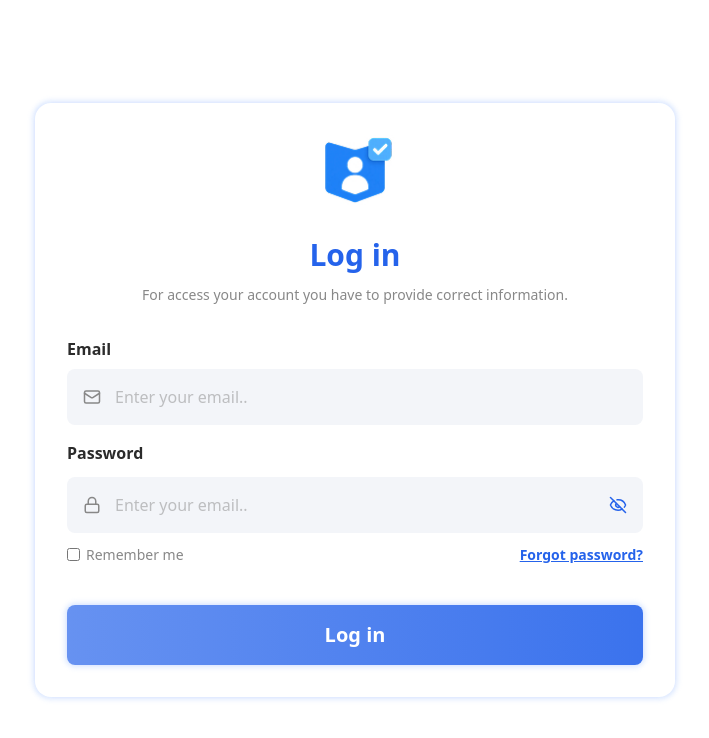
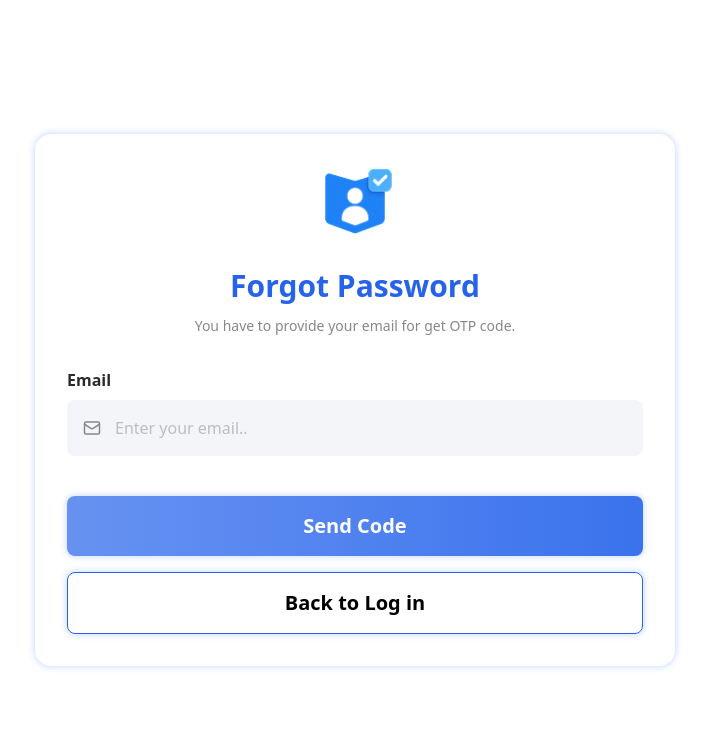
Before and after one commit to alaminislam34/hans-dashboard, a Next.js app: page /login in a window 1280 px wide. Both pictures are taken after a click on the button "Forgot password?". Shown: the top 738 px of the page, without its empty margins (285-994 px from the left). Built offline with nearby package versions, Linux system fonts and the light colour scheme.

Commit message:
added forgot password page

```diff
--- /dev/null
+++ b/src/app/(auth)/login/components/Forgot_password/ForgotPassword.jsx
@@ -0,0 +1,70 @@
+"use client";
+
+import { Shadow } from "@/app/components/common_class/Tailwind_common_className";
+import { Mail } from "lucide-react";
+import Image from "next/image";
+import { useState } from "react";
+
+export default function ForgotPassword({ setIsForgotPass }) {
+  const [showPass, setShowPass] = useState(false);
+  return (
+    <div
+      className={`max-w-160 w-full mx-auto my-8 p-8 rounded-2xl ${Shadow} space-y-6 md:space-y-8`}
+    >
+      <div className="flex items-center justify-center">
+        <Image
+          src={"/logos/logo.jpg"}
+          height={100}
+          width={200}
+          alt="Website Logo"
+          className="w-42.5 h-auto bg-cover object-cover"
+        />
+      </div>
+
+      <div className="space-y-3 text-center">
+        <h3
+          className={`text-xl md:text-2xl lg:text-3xl text-center text-primary font-bold`}
+        >
+          Forgot Password
+        </h3>
+        <p className="text-subTypo text-xs sm:text-sm">
+          You have to provide your email for get OTP code.
+        </p>
+      </div>
+
+      <form className="space-y-4">
+        {/* email */}
+        <div className="space-y-2">
+          <label className="font-semibold inline-block text-typo">Email</label>
+          <div className="relative">
+            <input
+              type="email"
+              placeholder="Enter your email.."
+              className="py-2 md:py-3 shadow-sm shadow-white focus:shadow-primary focus:outline-none lg:py-4 w-full pl-12 pr-6 rounded-lg bg-Gray text-subTypo"
+            />
+            <Mail
+              size={18}
+              className="absolute left-4 top-1/2 -translate-y-1/2 text-subTypo"
+            />
+          </div>
+        </div>
+
+        <br />
+        <button
+          type="submit"
+          className={`py-2 md:py-3 lg:py-4 w-full rounded-lg shadow-custom bg-linear-to-r from-primary/70 hover:from-primary/90 to-primary/90 hover:to-primary text-white text-lg md:text-xl font-bold cursor-pointer active:scale-98 transition-all ease-in-out duration-300`}
+        >
+          Send Code
+        </button>
+
+        <button
+          onClick={() => setIsForgotPass(false)}
+          type="button"
+          className={`py-2 md:py-3 lg:py-4 w-full rounded-lg shadow-custom border border-primary text-lg md:text-xl font-bold cursor-pointer active:scale-98 transition-all ease-in-out duration-300`}
+        >
+          Back to Log in
+        </button>
+      </form>
+    </div>
+  );
+}
--- /dev/null
+++ b/src/app/(auth)/login/components/Login.jsx
@@ -0,0 +1,103 @@
+"use client";
+
+import { Shadow } from "@/app/components/common_class/Tailwind_common_className";
+import { EyeOff } from "lucide-react";
+import { Eye } from "lucide-react";
+import { Lock } from "lucide-react";
+import { Mail } from "lucide-react";
+import Image from "next/image";
+import { useState } from "react";
+
+export default function Login({ setIsForgotPass }) {
+  const [showPass, setShowPass] = useState(false);
+  return (
+    <div
+      className={`max-w-160 w-full mx-auto my-8 p-8 rounded-2xl ${Shadow} space-y-6 md:space-y-8`}
+    >
+      <div className="flex items-center justify-center">
+        <Image
+          src={"/logos/logo.jpg"}
+          height={100}
+          width={200}
+          alt="Website Logo"
+          className="w-42.5 h-auto bg-cover object-cover"
+        />
+      </div>
+
+      <div className="space-y-3 text-center">
+        <h3
+          className={`text-xl md:text-2xl lg:text-3xl text-center text-primary font-bold`}
+        >
+          Log in
+        </h3>
+        <p className="text-subTypo text-xs sm:text-sm">
+          For access your account you have to provide correct information.
+        </p>
+      </div>
+
+      <form className="space-y-4">
+        {/* email */}
+        <div className="space-y-2">
+          <label className="font-semibold inline-block text-typo">Email</label>
+          <div className="relative">
+            <input
+              type="email"
+              placeholder="Enter your email.."
+              className="py-2 md:py-3 shadow-sm shadow-white focus:shadow-primary focus:outline-none lg:py-4 w-full pl-12 pr-6 rounded-lg bg-Gray text-subTypo"
+            />
+            <Mail
+              size={18}
+              className="absolute left-4 top-1/2 -translate-y-1/2 text-subTypo"
+            />
+          </div>
+        </div>
+
+        {/* password */}
+        <div className="space-y-3">
+          <label className="font-semibold inline-block text-typo">
+            Password
+          </label>
+          <div className="relative">
+            <input
+              type={showPass ? "text" : "password"}
+              placeholder="Enter your email.."
+              className="py-2 md:py-3 shadow-sm shadow-white focus:shadow-primary focus:outline-none lg:py-4 w-full px-12 rounded-lg bg-Gray text-subTypo"
+            />
+            <Lock
+              size={18}
+              className="absolute left-4 top-1/2 -translate-y-1/2 text-subTypo"
+            />
+
+            <span
+              onClick={() => setShowPass(!showPass)}
+              className="absolute right-4 top-1/2 -translate-y-1/2 text-primary"
+            >
+              {showPass ? <Eye size={18} /> : <EyeOff size={18} />}
+            </span>
+          </div>
+          <div className="flex items-center justify-between">
+            <label className="text-subTypo flex items-center flex-row gap-1.5 text-xs md:text-sm">
+              <input type="checkbox" className="accent-primary" />
+              <p>Remember me</p>
+            </label>
+            <button
+              onClick={() => setIsForgotPass(true)}
+              type="button"
+              className="text-primary underline text-xs md:text-sm font-bold cursor-pointer"
+            >
+              Forgot password?
+            </button>
+          </div>
+        </div>
+
+        <br />
+        <button
+          type="submit"
+          className={`py-2 md:py-3 lg:py-4 w-full rounded-lg shadow-custom bg-linear-to-r from-primary/70 hover:from-primary/90 to-primary/90 hover:to-primary text-white text-lg md:text-xl font-bold cursor-pointer active:scale-98 transition-all ease-in-out duration-300`}
+        >
+          Log in
+        </button>
+      </form>
+    </div>
+  );
+}
--- a/src/app/(auth)/login/page.jsx
+++ b/src/app/(auth)/login/page.jsx
@@ -1,106 +1,18 @@
 "use client";
 
-import { Shadow } from "@/app/components/common_class/Tailwind_common_className";
-import { EyeOff } from "lucide-react";
-import { Eye } from "lucide-react";
-import { Lock } from "lucide-react";
-import { Mail } from "lucide-react";
-import Image from "next/image";
-import { useState } from "react";
+import React, { useState } from "react";
+import ForgotPassword from "./components/Forgot_password/ForgotPassword";
+import Login from "./components/Login";
 
 export default function LoginPage() {
-  const [showPass, setShowPass] = useState(false);
+  const [isForgotPass, setIsForgotPass] = useState(false);
   return (
     <section className="min-h-screen max-w-360 mx-auto w-11/12 flex items-center justify-center ">
-      <div
-        className={`max-w-160 w-full mx-auto my-8 p-8 rounded-2xl ${Shadow} space-y-6 md:space-y-8`}
-      >
-        <div className="flex items-center justify-center">
-          <Image
-            src={"/logos/logo.jpg"}
-            height={100}
-            width={200}
-            alt="Website Logo"
-            className="w-42.5 h-auto bg-cover object-cover"
-          />
-        </div>
-
-        <div className="space-y-3 text-center">
-          <h3
-            className={`text-xl md:text-2xl lg:text-3xl text-center text-primary font-bold`}
-          >
-            Log in
-          </h3>
-          <p className="text-subTypo text-xs sm:text-sm">
-            For access your account you have to provide correct information.
-          </p>
-        </div>
-
-        <form className="space-y-4">
-          {/* email */}
-          <div className="space-y-2">
-            <label className="font-semibold inline-block text-typo">
-              Email
-            </label>
-            <div className="relative">
-              <input
-                type="email"
-                placeholder="Enter your email.."
-                className="py-2 md:py-3 shadow-sm shadow-white focus:shadow-primary focus:outline-none lg:py-4 w-full pl-12 pr-6 rounded-lg bg-Gray text-subTypo"
-              />
-              <Mail
-                size={18}
-                className="absolute left-4 top-1/2 -translate-y-1/2 text-subTypo"
-              />
-            </div>
-          </div>
-
-          {/* password */}
-          <div className="space-y-3">
-            <label className="font-semibold inline-block text-typo">
-              Password
-            </label>
-            <div className="relative">
-              <input
-                type={showPass ? "text" : "password"}
-                placeholder="Enter your email.."
-                className="py-2 md:py-3 shadow-sm shadow-white focus:shadow-primary focus:outline-none lg:py-4 w-full px-12 rounded-lg bg-Gray text-subTypo"
-              />
-              <Lock
-                size={18}
-                className="absolute left-4 top-1/2 -translate-y-1/2 text-subTypo"
-              />
-
-              <span
-                onClick={() => setShowPass(!showPass)}
-                className="absolute right-4 top-1/2 -translate-y-1/2 text-primary"
-              >
-                {showPass ? <Eye size={18} /> : <EyeOff size={18} />}
-              </span>
-            </div>
-            <div className="flex items-center justify-between">
-              <label className="text-subTypo flex items-center flex-row gap-1.5 text-xs md:text-sm">
-                <input type="checkbox" className="accent-primary" />
-                <p>Remember me</p>
-              </label>
-              <button
-                type="button"
-                className="text-primary underline text-xs md:text-sm font-bold cursor-pointer"
-              >
-                Forgot password?
-              </button>
-            </div>
-          </div>
-
-          <br />
-          <button
-            type="submit"
-            className={`py-2 md:py-3 lg:py-4 w-full rounded-lg shadow-custom bg-linear-to-r from-primary/70 hover:from-primary/90 to-primary/90 hover:to-primary text-white text-lg md:text-xl font-bold cursor-pointer active:scale-98 transition-all ease-in-out duration-300`}
-          >
-            Log in
-          </button>
-        </form>
-      </div>
+      {isForgotPass ? (
+        <ForgotPassword setIsForgotPass={setIsForgotPass} />
+      ) : (
+        <Login setIsForgotPass={setIsForgotPass} />
+      )}
     </section>
   );
 }
```
